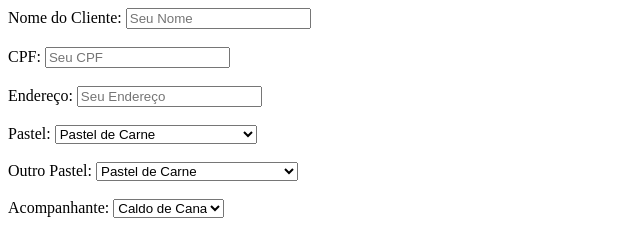
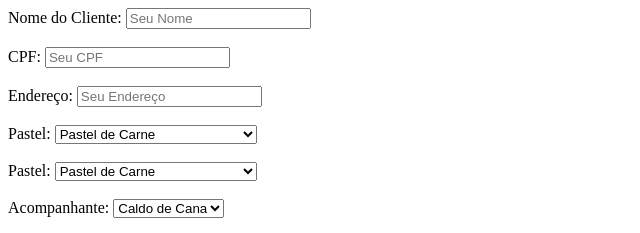
Before and after one commit to RyanXisde/pastelaria_trabalho, a plain HTML site: page index.html in a window 1280 px wide. Shown: the top 233 px of the page, 0-640 px from the left. Drawn offline with Linux system fonts and the light colour scheme.

Commit message:
Add files via upload

```diff
--- a/index.html
+++ b/index.html
@@ -43,7 +43,7 @@
         <br>
         <br>
 
-        <label for="cardapioww">Outro Pastel: </label>
+        <label for="cardapioww">Pastel: </label>
             <select id="cardapioww" name="cardapioww"></select>
         <br>
         <br>
```
